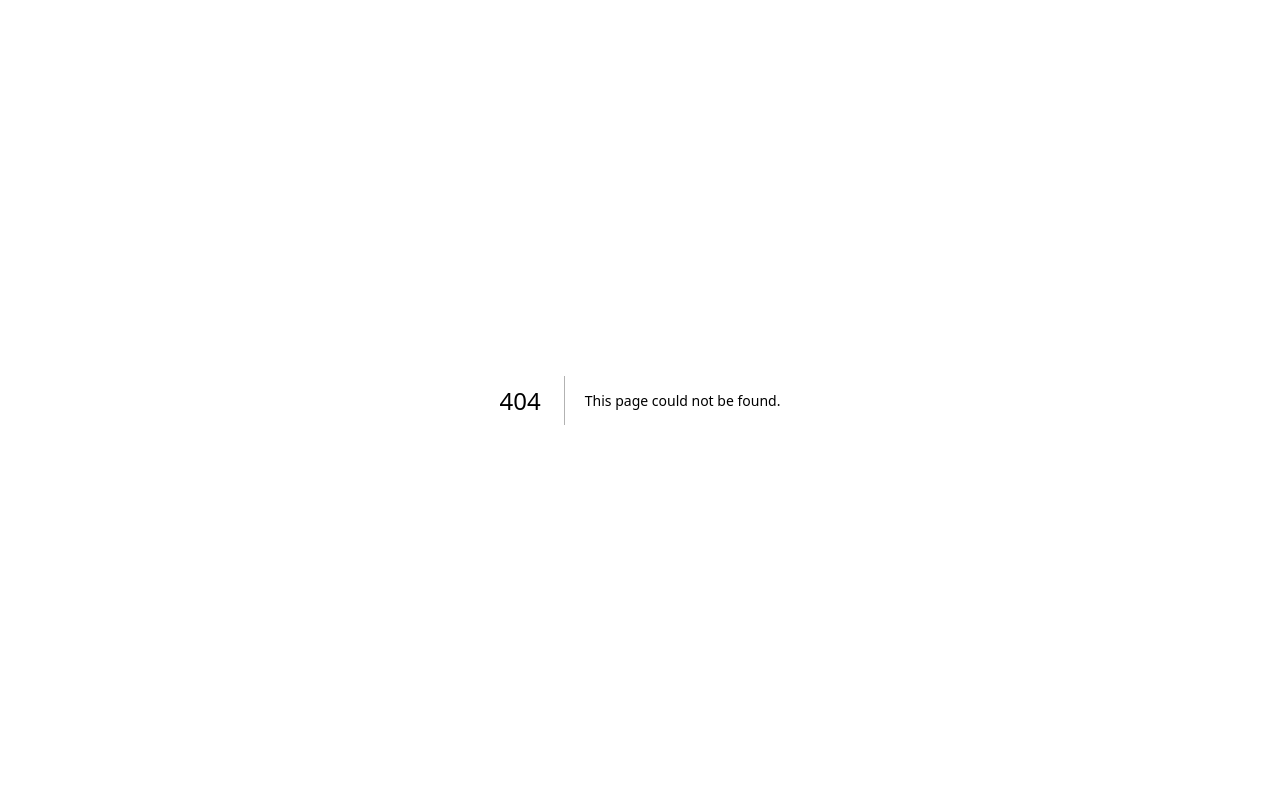
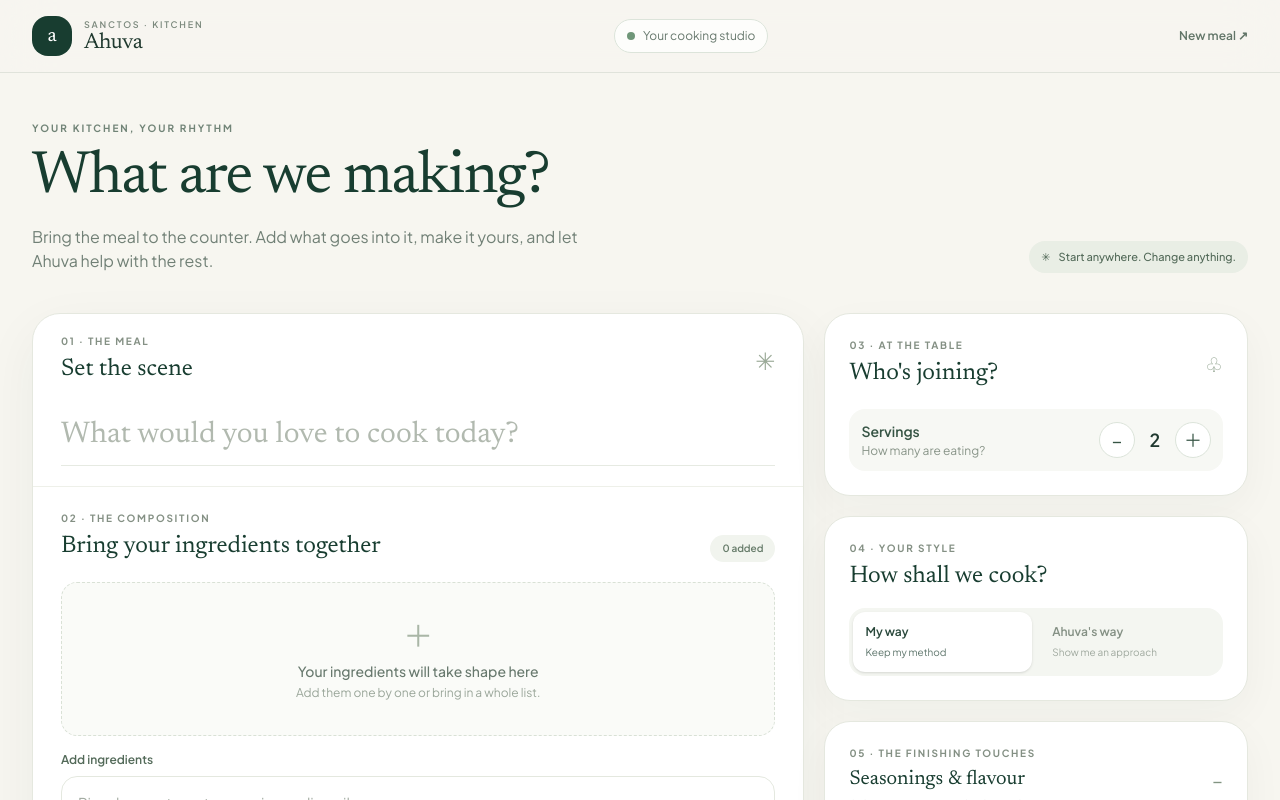
Before and after one commit to Babatunmise/persifix, a Next.js app: page /ahuva-studio in a window 1280 px wide. Before the commit this address had no page. Shown: the top 800 px of the page. Built offline with nearby package versions, Linux system fonts and the light colour scheme.

Commit message:
Add isolated Ahuva Cooking Studio preview route

```diff
--- /dev/null
+++ b/src/app/ahuva-studio/page.tsx
@@ -0,0 +1,5 @@
+import AhuvaCookingStudio from "@/components/AhuvaCookingStudio";
+
+export default function AhuvaStudioPage() {
+  return <AhuvaCookingStudio />;
+}
```
